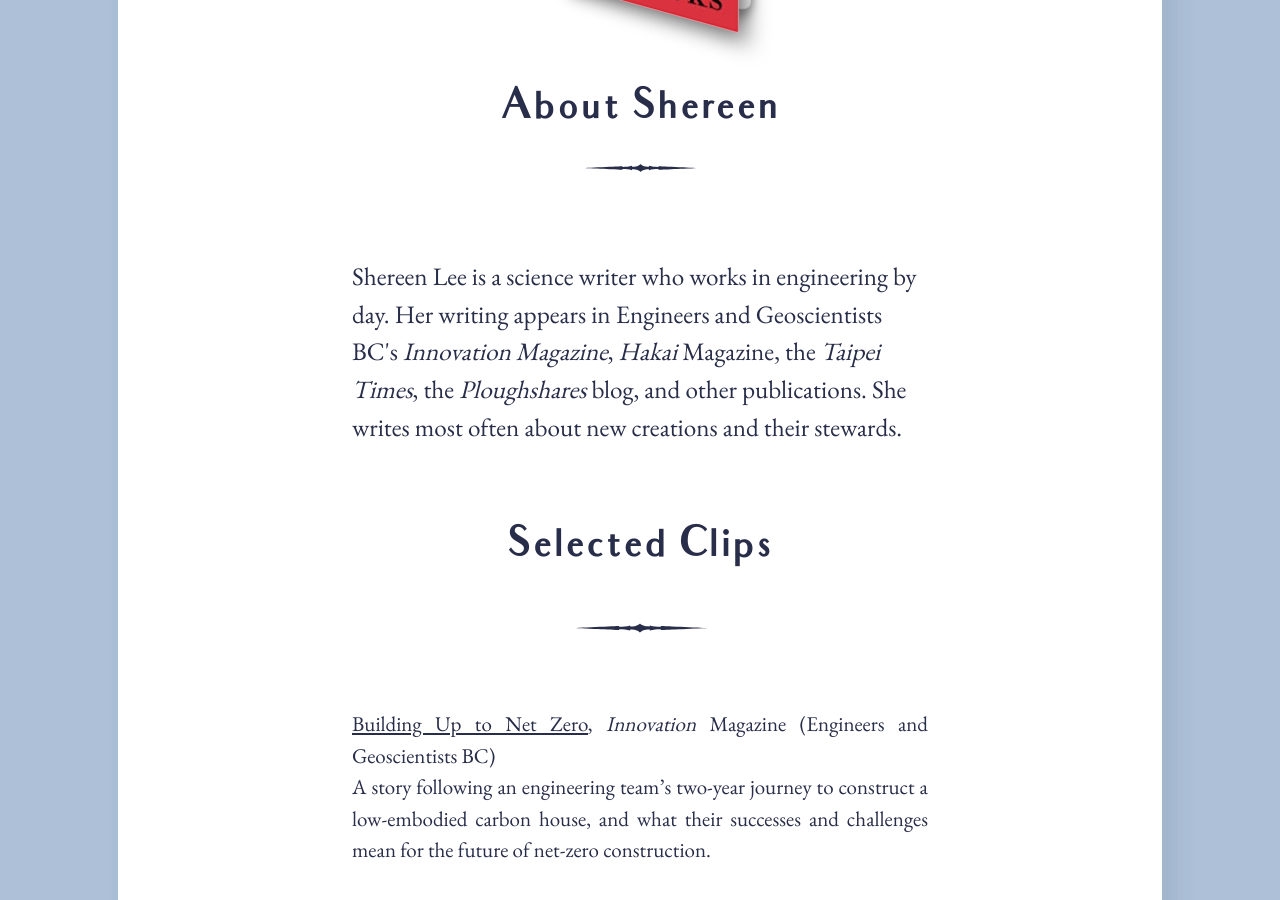
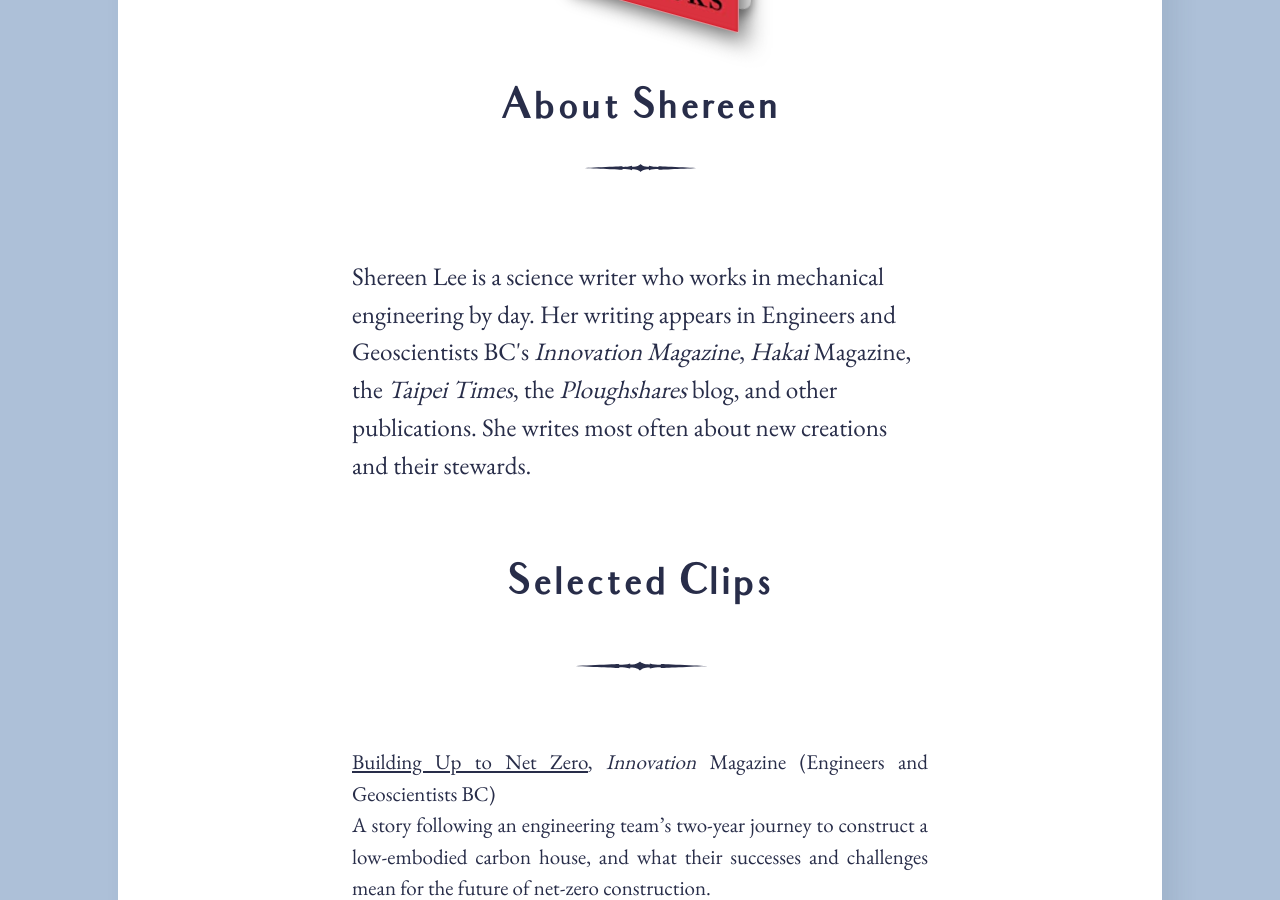
Before and after one commit to reversely/reverses-master, a Jekyll site: the page built from shereen.md, in a window 1280 px wide and 900 px high, scrolled down 717 px. Built offline with Jekyll 4.4.1, drawn with Linux system fonts in a browser that asks for light colours; some web fonts are replaced.

Commit message:
formatting

```diff
--- a/shereen.md
+++ b/shereen.md
@@ -4,7 +4,7 @@
 image: /assets/images/About.jpg
 permalink: /shereen.html
 ---
-<h3><b>Shereen Lee is a science writer who works in engineering by day.</b> Her writing appears in Engineers and Geoscientists BC's <em>Innovation Magazine</em>, <em>Hakai</em> Magazine, the <em>Taipei Times</em>, the <em>Ploughshares</em> blog, and other publications. She writes most often about new creations and their stewards.<br><br></h3>
+<h3><b>Shereen Lee is a science writer who works in mechanical engineering by day.</b> Her writing appears in Engineers and Geoscientists BC's <em>Innovation Magazine</em>, <em>Hakai</em> Magazine, the <em>Taipei Times</em>, the <em>Ploughshares</em> blog, and other publications. She writes most often about new creations and their stewards.<br><br></h3>
 <br>
 <p><h1>Selected Clips</h1></p>
 <img src="/assets/images/divider.svg" alt="re:verses" style="width:140px;">
```
